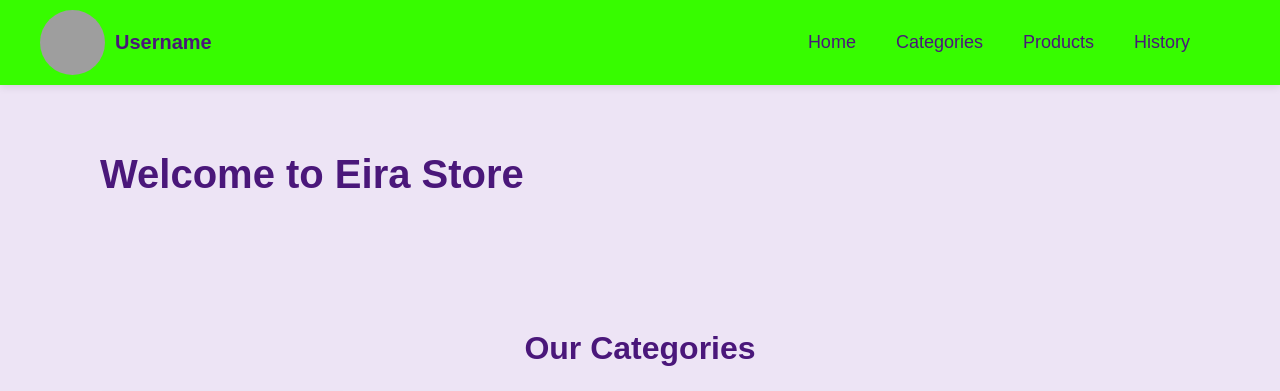
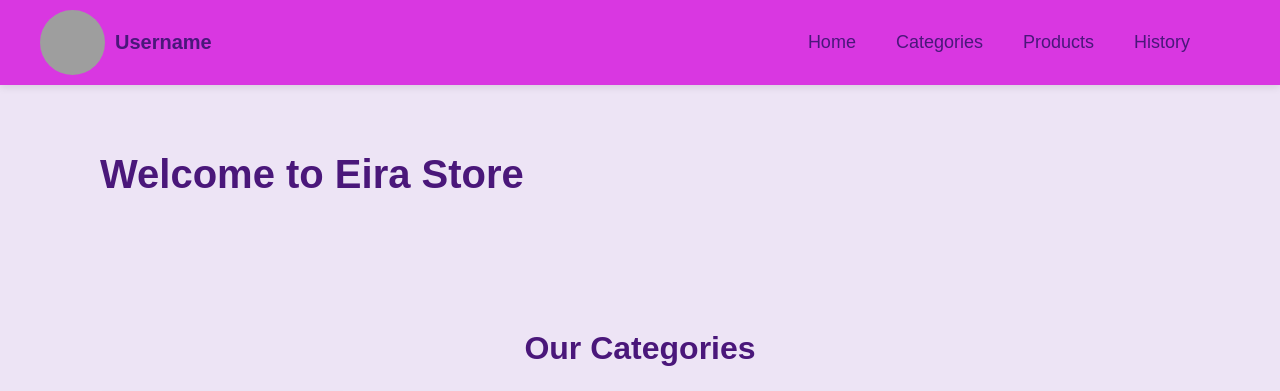
Before and after one commit to ssumaiyaa1/Eira.store, a PHP site: page /web.html in a window 1280 px wide. Shown: the top 391 px of the page. Run offline with PHP 8.4, Linux system fonts and the light colour scheme; grey boxes are pictures that could not be loaded.

Commit message:
Pink background color

```diff
--- a/web.css
+++ b/web.css
@@ -6,7 +6,7 @@ body{
 
 /* HEADER */
 header{
-    background-color: rgb(55, 252, 0);
+    background-color: rgb(217, 55, 225);
     padding: 10px 0;
     box-shadow: 0 2px 8px rgba(0,0,0,0.1);
     position: sticky;
```
